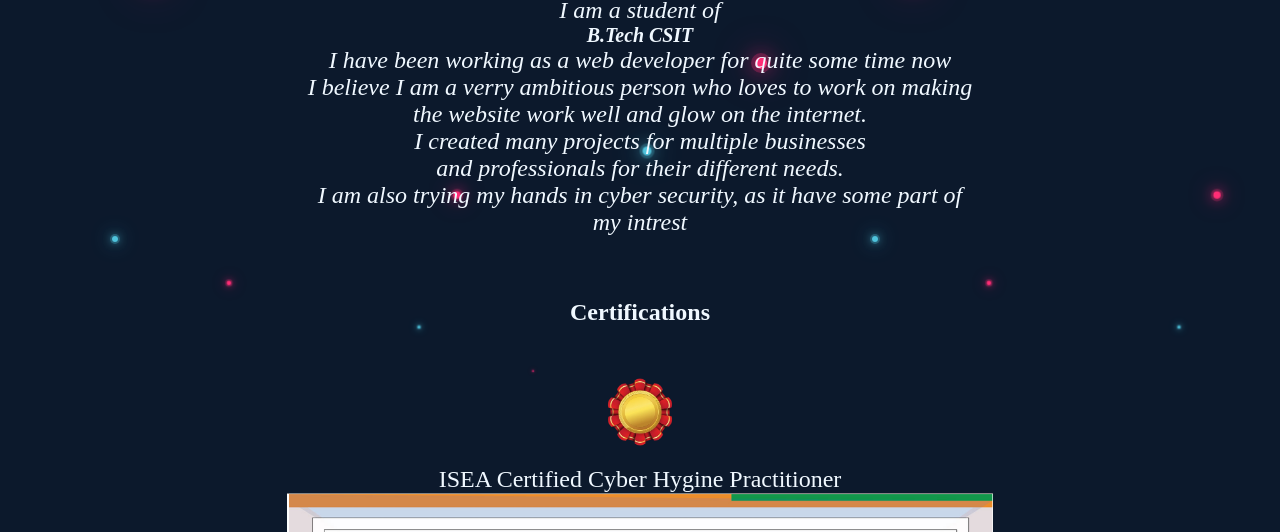
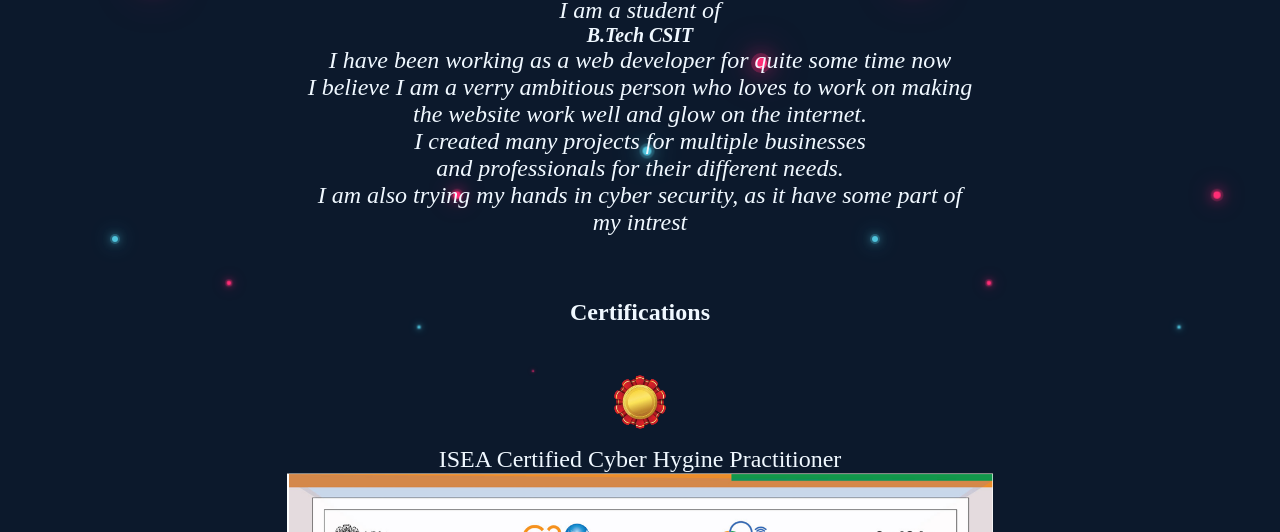
Before and after one commit to creatormayank/resume, a plain HTML site: page index.html in a window 1280 px wide. Shown: the part 420-952 px from the top of the page. Drawn offline with Linux system fonts and the light colour scheme.

Commit message:
Update index.html

```diff
--- a/index.html
+++ b/index.html
@@ -86,7 +86,7 @@
             <br><br>
             <h2>Certifications</h2>
             <br><br>
-            <img src="images/gold.png" alt="Image" width="100rem"><br>
+            <img src="images/gold.png" alt="Image" height="80rem"><br>
             <font size="5">ISEA Certified Cyber Hygine Practitioner<br></font>
             <img src="images/September24_OnlineChallenge_MayankSawakare_0827CI221088.png" alt="Image" height="500px"><br>
            <br>
```
